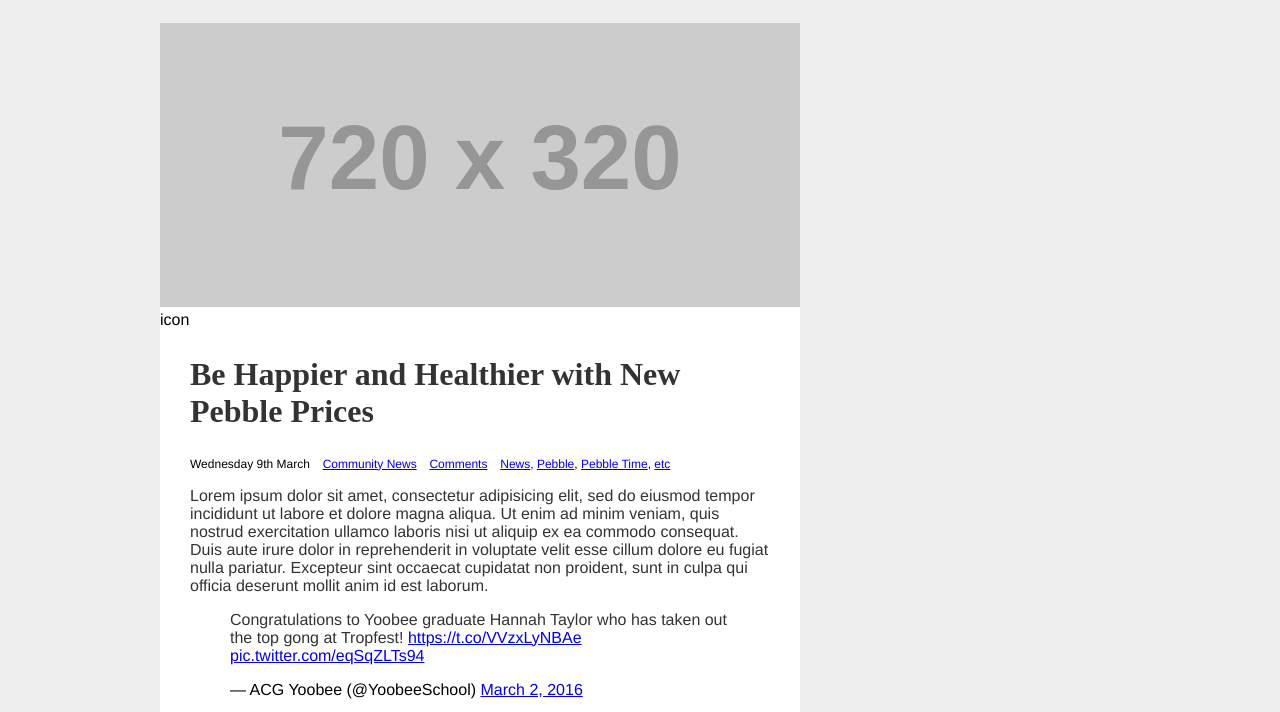
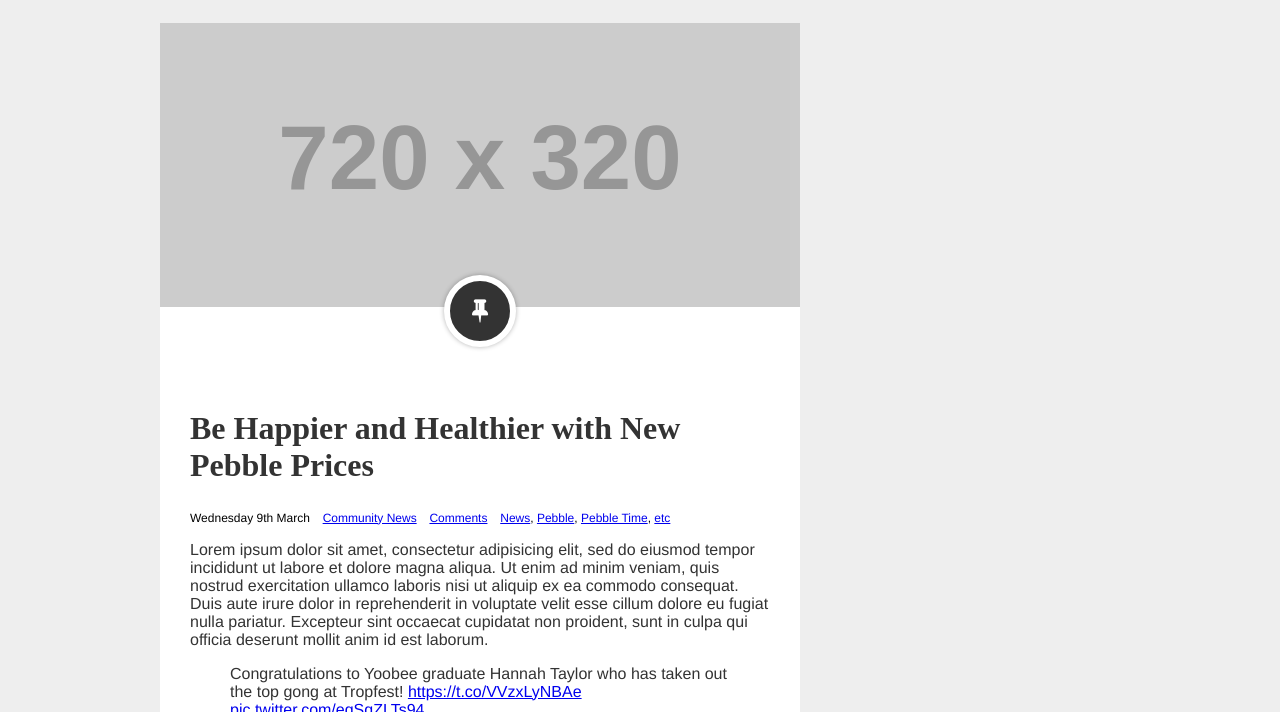
Before and after one commit to mirapatel/pebble-blog-remake, a plain HTML site: page index.html in a window 1280 px wide. Shown: the part 80-792 px from the top of the page. Drawn offline with Linux system fonts and the light colour scheme; placeholder pictures from the web are drawn by us.

Commit message:
Style the badge

```diff
--- a/css/style.css
+++ b/css/style.css
@@ -2,7 +2,7 @@ body {
 	background-color: #eeeeee;
 	font-family: helvetica, arial, sans-serif;
 	margin: 0;
-	padding-bottom: 100px;
+	padding-bottom: 200px;
 }
 
 nav {
@@ -103,10 +103,11 @@ article header img {
 
 }
 
-h1{
+article h1{
 	font-family: 'Crete Round', serif;
 	font-size: xx-large;
 	font-weight: 400px; /*600 default*/
+	margin-top: -20; ;
 }
 
 article h1 a {
@@ -140,3 +141,22 @@ article footer{
 	border-top: 1px solid #dddddd;
 
 }
+
+.badge {
+	background-color: #333333;
+	width: 60px;
+	height: 60px;
+	text-align: center;
+	border-radius: 50%;
+	border: 6px solid white;
+	position: relative;
+	bottom: 36px ;
+	margin: auto;
+	box-shadow: 0 0 5px 0 rgba(0,0,0,.3);
+}
+
+.badge i {
+	color: #ffffff;
+	line-height: 60px;
+	font-size: 25px;
+}
--- a/index.html
+++ b/index.html
@@ -6,6 +6,8 @@
 		<meta name="description" content="Between 150 and 160 characters">
 		<link href= <link href='https://fonts.googleapis.com/css?family=Crete+Round' rel='stylesheet' type='text/css'>
 		<link rel="stylesheet" href="css/style.css">
+		<link rel="stylesheet" href="https://maxcdn.bootstrapcdn.com/font-awesome/4.5.0/css/font-awesome.min.css">
+
 
 	</head>
 
@@ -29,7 +31,7 @@
 			<header>
 			<img src ="http://placehold.it/720x320" alt="No worms, just news! Two illustrated birds sitting on a power line">
 			<div class="badge">
-				icon
+				<i class="fa fa-thumb-tack"></i>
 			</div>
 			<div class="article-content">
 			<h1> <a href="article.html">Be Happier and Healthier with New Pebble Prices</a></h1>
```
